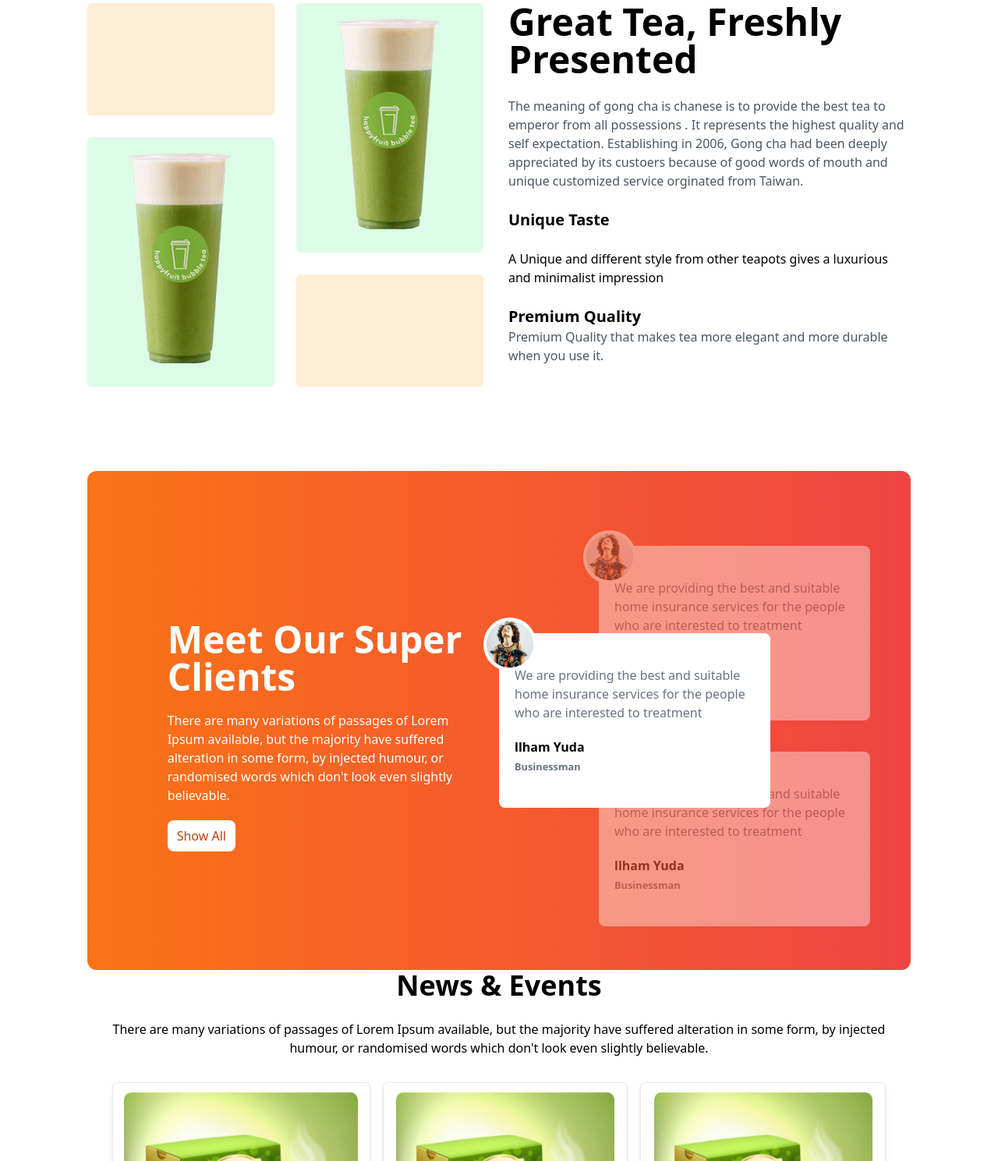
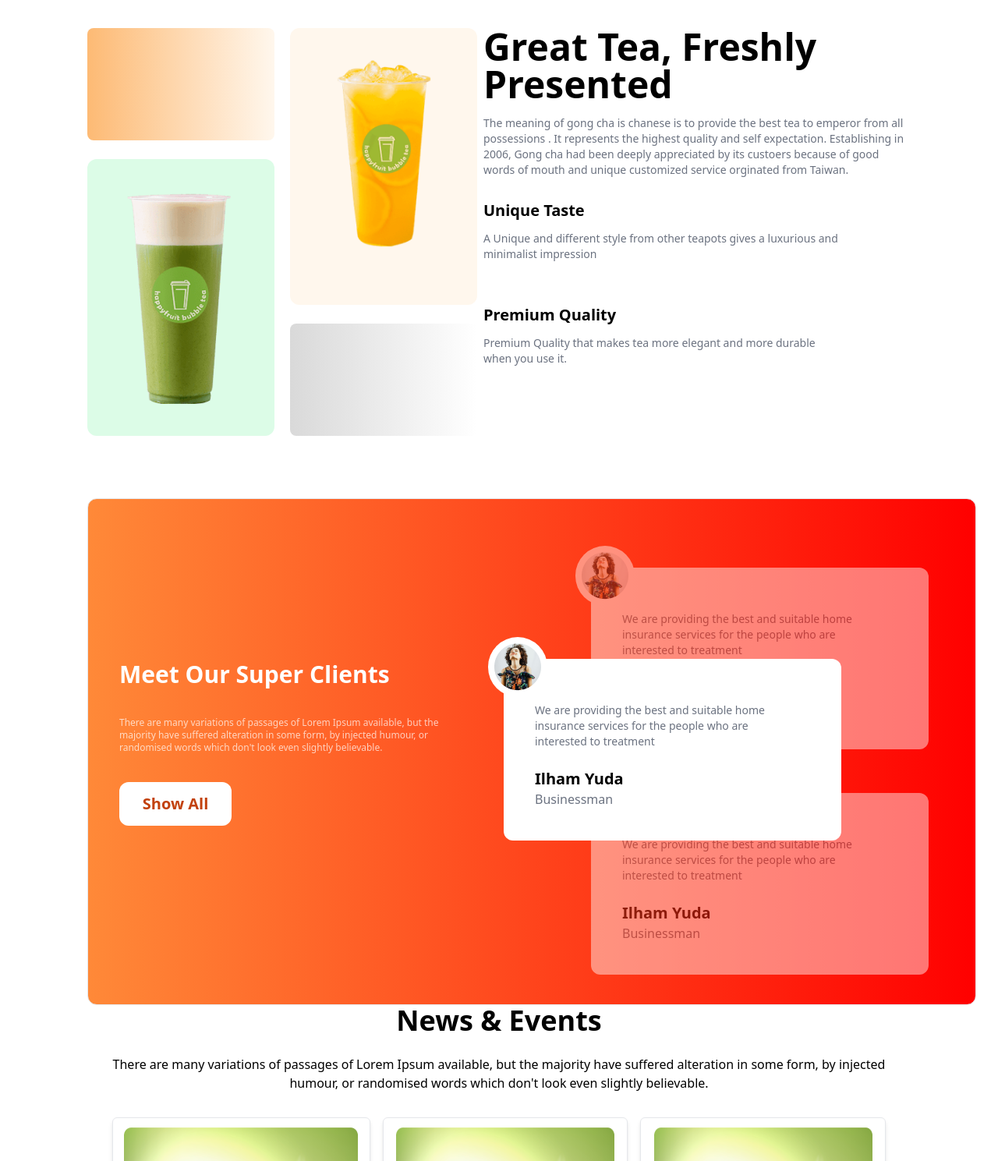
Before and after one commit to SaifuddinSagor/Tea-House-Tailwind, a plain HTML site: page index.html in a window 1280 px wide. Shown: the part 1280-2769 px from the top of the page at 78% size. Drawn offline with nearby package versions, Linux system fonts and the light colour scheme.

Commit message:
added Updated

```diff
--- a/index.html
+++ b/index.html
@@ -112,110 +112,87 @@
 
 
 
-        <section class="mb-10 md:flex lg:flex">
-            <!-- card 1 -->
-            <div class="w-[500px] h-[520px] md:flex space-x-7">
-                <div class="space-y-7">
-                    <p class="w-60 h-36 bg-orange-100 rounded-md"></p>
-                    <div class="w-60 h-80 bg-green-100 rounded-md ">
-                        <img class="items-center mx-auto pt-4" src="images/fresh-2.png" alt="">
-                    </div>
-                </div>
-                <!-- card 2 -->
-                <div>
-                    <div class="space-y-7">
-                        <div class="w-60 h-80 bg-green-100 rounded-md ">
-                            <img class="items-center mx-auto pt-4" src="images/fresh-2.png" alt="">
-                        </div>
-                        <p class="w-60 h-36 bg-orange-100 rounded-md"></p>
-
-                    </div>
-                </div>
-            </div>
-            <section class="mb-24">
-                <div class="space-x-10">
-                    <h1 class="ml-10 font-bold text-5xl">Great Tea, Freshly Presented</h1>
-                    <br>
-                    <p class="text-gray-600">The meaning of gong cha is chanese is to provide the best tea to emperor
-                        from all possessions . It represents the highest quality and self expectation. Establishing in
-                        2006, Gong cha had been deeply appreciated by its custoers because of good words of mouth and
-                        unique customized service orginated from Taiwan.</p>
-                    <br>
-                    <h4 class="font-bold text-xl	">Unique Taste</h4>
-                    <br>
-                    <p class="text-600">A Unique and different style from other teapots gives a luxurious and minimalist
-                        impression</p>
-                    <br>
-                    <h4 class="font-bold text-xl	">Premium Quality</h4>
-                    <p class="text-gray-600">Premium Quality that makes tea more elegant and more durable when you use
-                        it.</p>
-                </div>
-            </section>
-        </section>
-        <section>
-            <div
-                class="bg-gradient-to-r from-orange-500 to-red-500 rounded-xl grid grid-cols-1 lg:grid-cols-2 text-white px7 md:px-16  ">
-                <!-- Text section -->
-                <div class="flex justify-center items-center">
-                    <div class="w-5/6">
-                        <h1 class="font-bold text-5xl mb-5 mt-10">Meet Our Super Clients</h1>
-                        <p class="mb-5">There are many variations of passages of Lorem Ipsum available, but
-                            the
-                            majority have suffered alteration in some form, by injected humour, or randomised words
-                            which don't look even slightly believable. </p>
-                        <button class="w-22 h-18 bg-white text-orange-700 px-3 py-2 rounded-lg">Show All</button>
+        <section class="m-auto mt-8 space-x-2 lg:flex">
+            <div class="md:flex  m-auto">
+                <div class="mr-5 mb-10">
+                    <p class="w-60 h-36 bg-gradient-to-r from-orange-300 to-orange-50 rounded-lg"></p>
+                    <div class="h-[355px] w-60 bg-green-100 rounded-xl ">
+                        <img class="mx-auto my-6 p-10 roun "  src="images/fresh-2.png" alt="">
                     </div>
                 </div>
 
-                <!-- Reviews card Section -->
-                <div class="relative py-24">
-                    <!-- Middle card -->
-                    <div class="absolute z-10 top-44 md:top-52">
-                        <div class=" relative h-56 w-full md:w-3/4 bg-white text-black rounded-lg flex items-center px-5 ">
-                            <div class="absolute -top-5 -left-5 bg-white rounded-full">
-                                <img class="p-1" src="images/client.png" alt="">
+                <div>
+
+                    <div class="h-[355px] w-60 rounded-xl bg-orange-50 ">
+                        <img class="mx-auto  p-10 rounded-xl "  src="images/fresh-1.png" alt="">
                     </div>
-                            <div>
-                                <p class="text-gray-500 mb-5">We are providing the best and suitable home insurance
-                                    services for the people who are interested to treatment</p>
-                                <h1 class="font-bold">llham Yuda</h1>
-                                <small class="font-bold text-gray-500">Businessman</small>
-                            </div>
-                        </div>
-                    </div>
-                    <!-- Top card! -->
-                    <div
-                        class="relative left-8 md:left-32 h-56 w-full md:w-3/4 bg-white text-black rounded-lg flex items-center px-5 opacity-40">
-                        <div class="absolute -top-5 -left-5 bg-white rounded-full">
-                            <img class="p-1" src="images/client.png" alt="">
-                        </div>
-                        <div>
-                            <p class="text-gray-500 mb-5">We are providing the best and suitable home insurance services
-                                for the people who are interested to treatment</p>
-                            <h1 class="font-bold">llham Yuda</h1>
-                            <small class="font-bold text-gray-500">Businessman</small>
+                    <p class="w-60 h-36 bg-gradient-to-r from-[#D9D9D9] to-[#FFFFFF] my-6 rounded-lg"></p>
                 </div>
             </div>
 
-                    <!-- Bottom card -->
-                    <div
-                        class="relative left-8 md:left-32 top-10 h-56 w-full md:w-3/4 bg-white text-black rounded-lg flex items-center px-5 opacity-40">
-                        <div class="absolute -top-5 -left-5 bg-white rounded-full">
-                            <img class="p-1" src="images/client.png" alt="">
+
+
+            <div class="md:w-[582px] h-[521px]">
+            <h1 class="text-5xl font-extrabold mb-4">Great Tea, Freshly Presented</h1>
+            <p class=" text-gray-500 mb-7 text-sm ">The meaning of gong cha is chanese is to provide the best tea to emperor from all possessions . It represents the highest quality and self expectation. Establishing in 2006, Gong cha had been deeply appreciated by its custoers  because of good words of mouth and unique customized service orginated from Taiwan.</p>
+
+            <h3 class="text-xl font-extrabold mb-3 ">Unique Taste</h3>
+            <p class="text-sm text-gray-500  md:w-[458px] h-[94px]">A Unique and different style from other teapots gives a luxurious and minimalist impression</p>
+
+            <h3 class="text-xl font-extrabold mb-3">Premium Quality</h3>
+            <p class="text-sm text-gray-500  md:w-[458px] h-[94px]">Premium Quality that makes tea more elegant and more durable when you use it.</p>
+
             </div>
-                        <div>
-                            <p class="text-gray-500 mb-5">We are providing the best and suitable home insurance services
-                                for the people who are interested to treatment</p>
-                            <h1 class="font-bold">llham Yuda</h1>
-                            <small class="font-bold text-gray-500">Businessman</small>
+        </section>
+
+        <section class="w-80 border md:w-[1140px] md:h-[650px] bg-gradient-to-r from-[#FF8938] to-[#FF0000] rounded-xl mt-10">
+
+        <div class="space-y-4 md:flex justify-between mr-5 justify-items-center items-center sm:mt-4">
+            <div class="md:w-[440px] md:h-[341]  md:space-y-9 ml-10 ">
+                <h1 class="text-3xl text-white font-extrabold">Meet Our Super Clients</h1>
+                <p class="text-xs text-white opacity-70 ">There are many variations of passages of Lorem Ipsum available, but the majority have suffered alteration in some form, by injected humour, or randomised words which don't look even slightly believable. </p>
+                <button class="w-36 h-14 bg-white text-orange-700 font-bold text-xl rounded-xl">Show All</button>
             </div>
 
+
+
+
+            <div class="grid items-center space-y-3 md:space-y-14 mt-5 relative">
+                <div class="absolute z-10 pr-10">
+                    <div class="md:w-[433px] md:h-[233px] bg-white tex px-10 py-14 rounded-xl relative">
+                        <p class="text-gray-500 text-sm md:w-[340px] md:h-[84px] ">We are providing the best and suitable home insurance services for the people who are interested to treatment</p>
+                        <h3 class="text-xl font-bold  ">Ilham Yuda</h3>
+                        <h4 class="text-gray-500">Businessman</h4>
+                    </div>
+                    <div class="absolute -top-7 -left-5 bg-white rounded-full">
+                        <img class="p-2" src="images/client.png" alt="">
+                    </div>
+                </div>
+                <div class="relative ml-28  md:pr-10 opacity-45">
+                    <div class="md:w-[433px] md:h-[233px] bg-white tex px-10 py-14 rounded-xl relative">
+                        <p class="text-gray-500 text-sm md:w-[340px] md:h-[84px] ">We are providing the best and suitable home insurance services for the people who are interested to treatment</p>
+                        <h3 class="text-xl font-bold  ">Ilham Yuda</h3>
+                        <h4 class="text-gray-500">Businessman</h4>
+                    </div>
+                    <div class="absolute -top-7 -left-5 bg-white rounded-full">
+                        <img class="p-2" src="images/client.png" alt="">
+                    </div>
+                </div>
+
+
+                <div class="relative ml-28  md:pr-10 opacity-45 ">
+                    <div class="md:w-[433px] md:h-[233px] bg-white tex px-10 py-14 rounded-xl relative">
+                        <p class="text-gray-500 text-sm md:w-[340px] md:h-[84px] ">We are providing the best and suitable home insurance services for the people who are interested to treatment</p>
+                        <h3 class="text-xl font-bold  ">Ilham Yuda</h3>
+                        <h4 class="text-gray-500">Businessman</h4>
+                    </div>
+                    <div class="absolute -top-7 -left-5 bg-white rounded-full">
+                        <img class="p-2" src="images/client.png" alt="">
+                    </div>
                 </div>
             </div>
         </div>
         </section>
-
-
 
         <!--  -->
         <section class="mb-10">
@@ -229,7 +206,7 @@
                 </div>
             </div>
             <!-- Card 1 -->
-            <div class=" m-5 p-3 grid grid-cols-3 justify-between space-x-4 ">
+            <div class=" m-5 p-3 md:grid grid-cols-3 justify-between space-x-4 ">
 
                 <div class="h-[448px] shadow-md border  rounded-md space-x-5">
                     <div>
@@ -272,18 +249,10 @@
                     </div>
                 </div>
 
-
-
-
-
-
             </div>
         </section>
 
     </main>
-
-
-
     <!-- Footer Section -->
     <footer class="bg-orange-100 text-gray-700 py-10 px-4 md:px-16 ">
         <div class="w-9/12 mx-auto">
```
Lines whose indentation alone changed are shown as unchanged.
